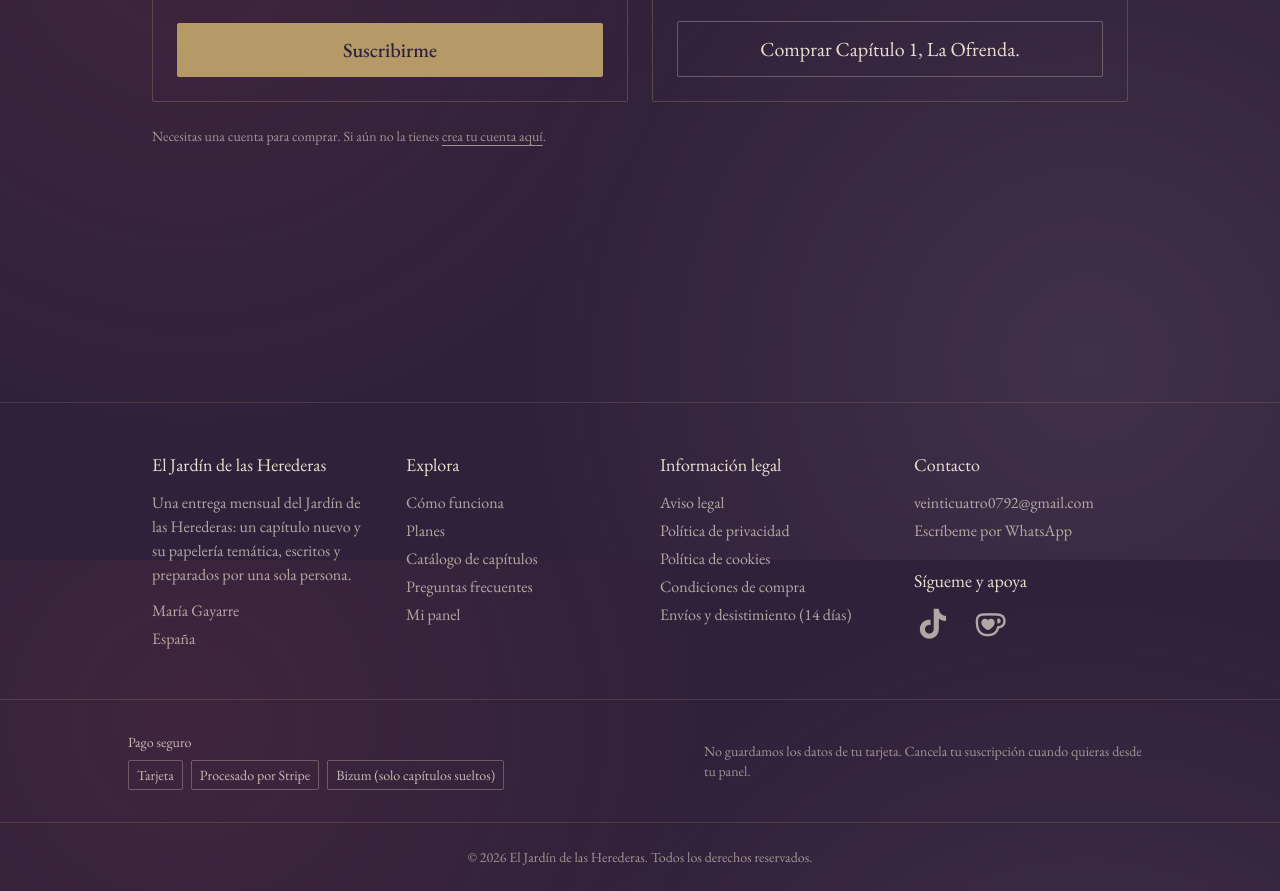
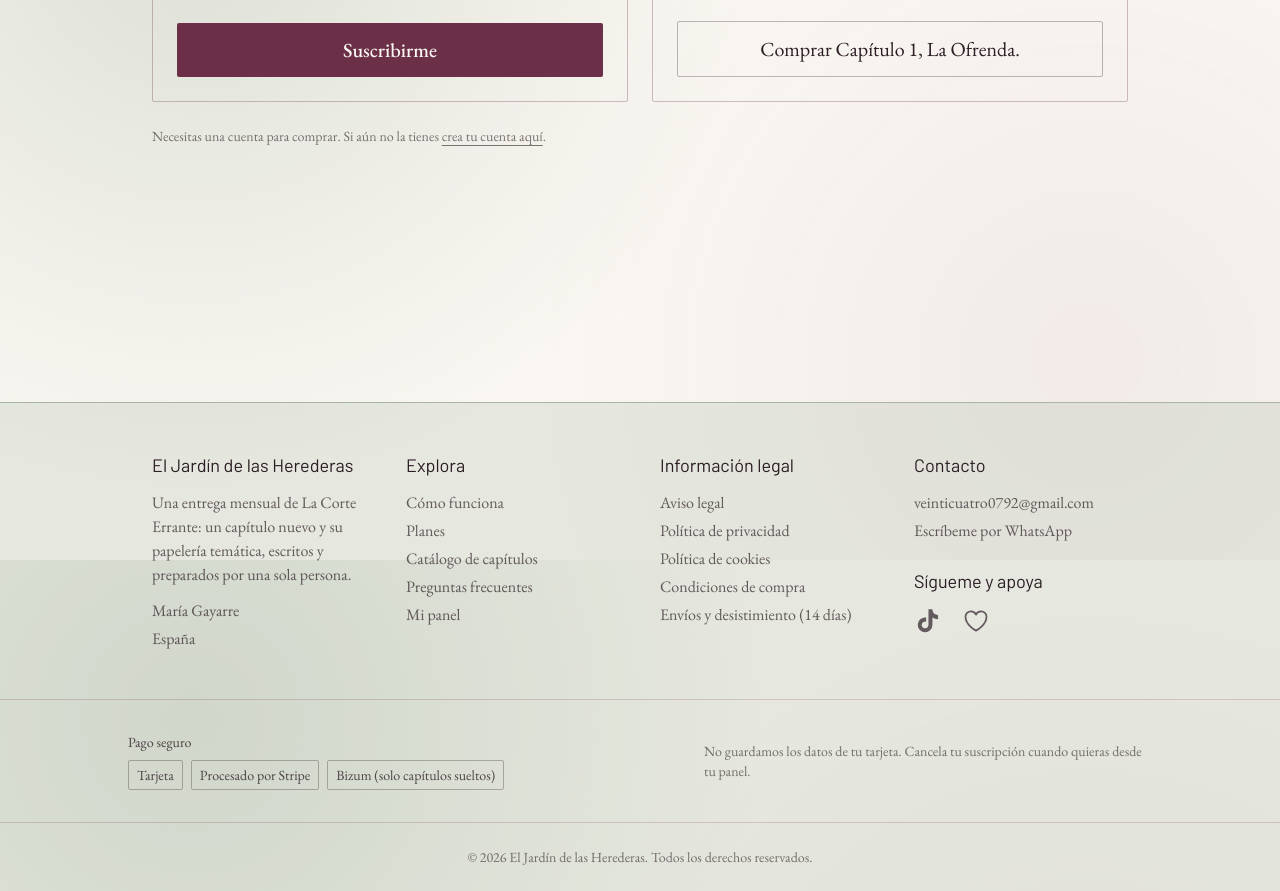
Before and after one commit to Blubur/Jardin, a Next.js app: page / in a window 1280 px wide. Shown: the part 1840-2731 px from the top of the page. Built offline with nearby package versions, Linux system fonts and the light colour scheme; no server answers; the database is empty.

Commit message:
kdjfñla

```diff
--- a/app/globals.css
+++ b/app/globals.css
@@ -3,20 +3,9 @@
 @tailwind utilities;
 
 :root {
+  color-scheme: light;
 
-
-  :root {
-  --font-display: "Bahnschrift", var(--font-barlow), sans-serif;
-}
-
-h1,
-.titulo-1 {
-  font-family: var(--font-titulo), var(--font-display), serif;
-}
-
-
-
-  /* Paleta*/
+  /* Paleta base (se conserva entera por si alguna clase antigua la usa) */
   --peonia-nocturna: 48 33 58; /* #30213A */
   --ciruela-profunda: 73 48 79; /* #49304F */
   --granate-savia: 107 48 71; /* #6B3047 */
@@ -41,40 +30,57 @@ h1,
   --dorado-apagado: 181 154 104; /* #B59A68 */
   --humo-lavanda: 154 140 158; /* #9A8C9E */
 
-  /* Nombres de uso*/
-  --corte-fondo: var(--peonia-nocturna);
-  --corte-fondo2: var(--ciruela-profunda);
-  --corte-oro: var(--dorado-apagado);
-  --corte-pergamino: var(--marfil-antiguo);
-  --corte-granate: var(--granate-savia);
-  --corte-lavanda: var(--humo-lavanda);
+  /* Nueva paleta clara */
+  --beige-claro: 250 247 242; /* #FAF7F2 */
+  --blanco: 255 255 255; /* #FFFFFF */
+  --tinta-ciruela: 43 30 37; /* #2B1E25 texto */
+  --acento-granate: 107 48 71; /* #6B3047 */
+  --acento-salvia: 168 183 165; /* #A8B7A5 */
+  --salvia-texto: 86 105 90; /* #56695A: la salvia oscurecida, para texto */
+
+  /* Nombres de uso (los que usa el resto de la web) */
+  --corte-fondo: var(--beige-claro); /* fondo de página */
+  --corte-fondo2: var(--blanco); /* campos, ventanas, tarjetas */
+  --corte-oro: var(--acento-granate); /* acento principal: botones, enlaces, líneas */
+  --corte-pergamino: var(--tinta-ciruela); /* texto */
+  --corte-granate: var(--acento-granate);
+  --corte-lavanda: var(--salvia-texto); /* acento secundario en texto (kickers) */
+  --corte-salvia: var(--acento-salvia); /* acento secundario decorativo */
+
+  --font-display: "Bahnschrift", var(--font-barlow), sans-serif;
+}
+
+h1,
+.titulo-1 {
+  font-family: var(--font-titulo), var(--font-display), serif;
 }
 
 ::selection {
-  background-color: rgb(var(--dorado-apagado));
-  color: rgb(var(--peonia-nocturna));
+  background-color: rgb(var(--acento-granate));
+  color: rgb(var(--beige-claro));
 }
 
 body {
   background-image:
-    radial-gradient(circle at 15% 20%, rgb(var(--granate-savia) / 0.25), transparent 40%),
-    radial-gradient(circle at 85% 75%, rgb(var(--humo-lavanda) / 0.15), transparent 45%);
+    radial-gradient(circle at 15% 20%, rgb(var(--acento-salvia) / 0.35), transparent 45%),
+    radial-gradient(circle at 85% 75%, rgb(var(--acento-granate) / 0.06), transparent 45%);
   background-attachment: fixed;
   font-size: 20px;
 }
+
 @layer components {
   /* Formularios y avisos */
   .etiqueta {
     @apply mb-1 block text-sm text-corte-pergamino/70;
   }
   .campo {
-    @apply w-full rounded-sm border border-corte-pergamino/30 bg-transparent px-4 py-3 text-corte-pergamino placeholder:text-corte-pergamino/40 focus:border-corte-oro focus:outline-none disabled:opacity-60;
+    @apply w-full rounded-sm border border-corte-pergamino/30 bg-corte-fondo2 px-4 py-3 text-corte-pergamino placeholder:text-corte-pergamino/40 focus:border-corte-oro focus:outline-none disabled:opacity-60;
   }
   .aviso-ok {
     @apply border border-corte-oro/40 px-4 py-3 text-corte-pergamino/85;
   }
   .aviso-error {
-    @apply border border-rosa-peonia px-4 py-3 text-rosa-palido;
+    @apply border border-[#b42318] px-4 py-3 text-[#b42318];
   }
 }
 @layer components {
@@ -86,7 +92,8 @@ body {
     @apply mx-auto max-w-2xl px-6 py-16;
   }
   .seccion {
-    @apply border-t border-corte-oro/20 py-16;
+    @apply py-16;
+    border-top: 1px solid rgb(var(--corte-salvia));
   }
 
   /* Tipografía */
@@ -125,12 +132,23 @@ body {
   .boton-secundario {
     @apply border border-corte-pergamino/30 text-corte-pergamino hover:border-corte-pergamino/60;
   }
+  .boton-secundario:hover {
+    background-color: rgb(var(--corte-salvia) / 0.3);
+  }
 
   /* Tarjeta */
   .tarjeta {
-    @apply flex flex-col rounded-sm border border-corte-oro/30 p-6;
+    @apply flex flex-col rounded-sm bg-corte-fondo2 p-6;
+    border: 1px solid rgb(var(--corte-salvia));
+  }
+
+  /* Pie de página: franja de salvia suave */
+  .pie-web {
+    background-color: rgb(var(--corte-salvia) / 0.25);
+    border-top: 1px solid rgb(var(--corte-salvia));
   }
 }
+
 /* FAQ: flor en lugar del triángulo del desplegable */
 .faq-resumen {
   display: flex;
@@ -144,9 +162,9 @@ body {
 }
 .faq-resumen .flor {
   font-family: "Ebrima", "Noto Sans Vai", "Segoe UI Symbol", sans-serif;
-  color: rgb(var(--dorado-apagado));
+  color: rgb(var(--acento-granate));
   transition: color 0.2s ease;
 }
 details[open] > .faq-resumen .flor {
-  color: rgb(var(--rosa-peonia));
+  color: rgb(var(--salvia-texto));
 }
--- a/components/Footer.tsx
+++ b/components/Footer.tsx
@@ -1,4 +1,5 @@
 import Link from "next/link";
+import { HeartIcon } from "@heroicons/react/24/outline";
 
 const enlace = "hover:text-corte-oro";
 const titulo = "font-display text-lg text-corte-pergamino";
@@ -6,12 +7,12 @@ const lista = "mt-3 space-y-1 text-base text-corte-pergamino/70";
 
 export default function Footer() {
   return (
-    <footer className="mt-24 border-t text-base border-corte-oro/20">
+    <footer className="pie-web mt-24 text-base">
       <div className="mx-auto grid max-w-5xl gap-10 px-6 py-12 sm:grid-cols-2 lg:grid-cols-4">
         <div>
           <h4 className={titulo}>El Jardín de las Herederas</h4>
           <p className="mt-3 text-base text-corte-pergamino/70">
-            Una entrega mensual del Jardín de las Herederas: un capítulo nuevo y su
+            Una entrega mensual de La Corte Errante: un capítulo nuevo y su
             papelería temática, escritos y preparados por una sola persona.
           </p>
           <ul className={lista}>
@@ -63,7 +64,9 @@ export default function Footer() {
               title="TikTok"
               className="transition hover:text-corte-oro"
             >
-              <i className="fa-brands fa-tiktok" aria-hidden="true" />
+              <svg viewBox="0 0 24 24" fill="currentColor" className="h-7 w-7" aria-hidden="true">
+                <path d="M19.6 6.7a4.8 4.8 0 0 1-3.8-4.2V2h-3.4v13.4a2.9 2.9 0 1 1-2-2.8V9.1a6.3 6.3 0 1 0 5.4 6.3V8.9a8.2 8.2 0 0 0 4.8 1.5V7a4.8 4.8 0 0 1-1-.3z" />
+              </svg>
             </a>
             <a
               href="https://ko-fi.com/bluuri"
@@ -73,7 +76,7 @@ export default function Footer() {
               title="Invítame a un café en Ko-fi"
               className="transition hover:text-corte-oro"
             >
-              <i className="fa-brands fa-ko-fi" aria-hidden="true" />
+              <HeartIcon className="h-7 w-7" aria-hidden="true" />
             </a>
           </div>
         </div>
--- a/components/Navbar.tsx
+++ b/components/Navbar.tsx
@@ -29,7 +29,7 @@ export default function Navbar() {
   }, []);
 
   return (
-    <nav className="fixed left-0 right-0 top-0 z-50 flex items-center justify-between bg-black/80 px-3 py-3 backdrop-blur sm:px-6 sm:py-4">
+    <nav className="fixed left-0 right-0 top-0 z-50 flex items-center justify-between border-b border-corte-oro/20 bg-corte-fondo/90 px-3 py-3 backdrop-blur sm:px-6 sm:py-4">
       <Link href="/" className="corte-oro font-semibold">
         <span className="hidden sm:inline">El Jardín de las Herederas</span>
         <span className="sm:hidden">El Jardín</span>
```
